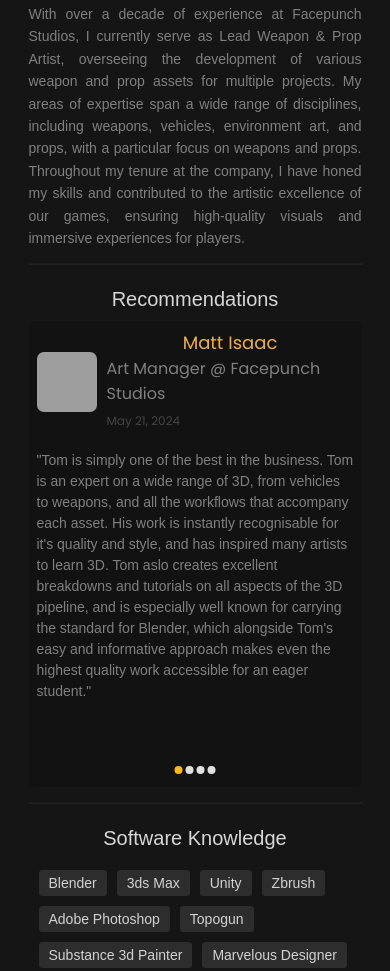
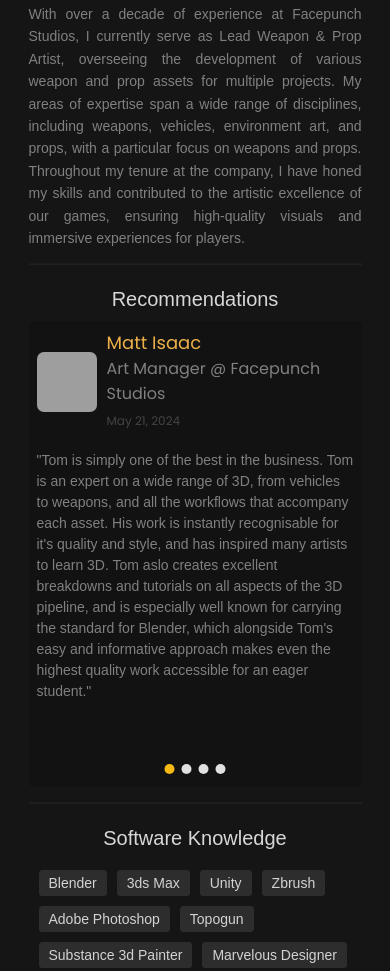
Before and after one commit to artofpilgrim/artofpilgrim.github.io, a plain HTML site: page about.html in a window 390 px wide. Shown: the part 364-1335 px from the top of the page. Drawn offline with nearby package versions, Linux system fonts and the light colour scheme; grey boxes are pictures that could not be loaded.

Commit message:
Update recommendationsstyle.css

```diff
--- a/CSS/recommendationsstyle.css
+++ b/CSS/recommendationsstyle.css
@@ -108,6 +108,7 @@
 }
 
 @media (max-width: 600px) {
+
     .recommendation-content {
         min-height: 450px; /* Adjust the minimum height for mobile */
         overflow: auto;
@@ -121,6 +122,8 @@
 
     .recommendation h2 {
         font-size: 18px; /* Adjust font size for mobile */
+        display: flex;
+        align-items: center;
     }
 
     .recommendation h3 {
@@ -143,11 +146,11 @@
 
     .recommendation-dots {
         bottom: 5px; /* Adjust position for mobile */
-        gap: 3px; /* Adjust gap for better spacing on mobile */
+        gap: 7px; /* Adjust gap for better spacing on mobile */
     }
 
     .dot {
-        height: 8px; /* Adjust dot size for mobile */
-        width: 8px; /* Adjust dot size for mobile */
+        height: 10px; /* Adjust dot size for mobile */
+        width: 10px; /* Adjust dot size for mobile */
     }
 }
```
